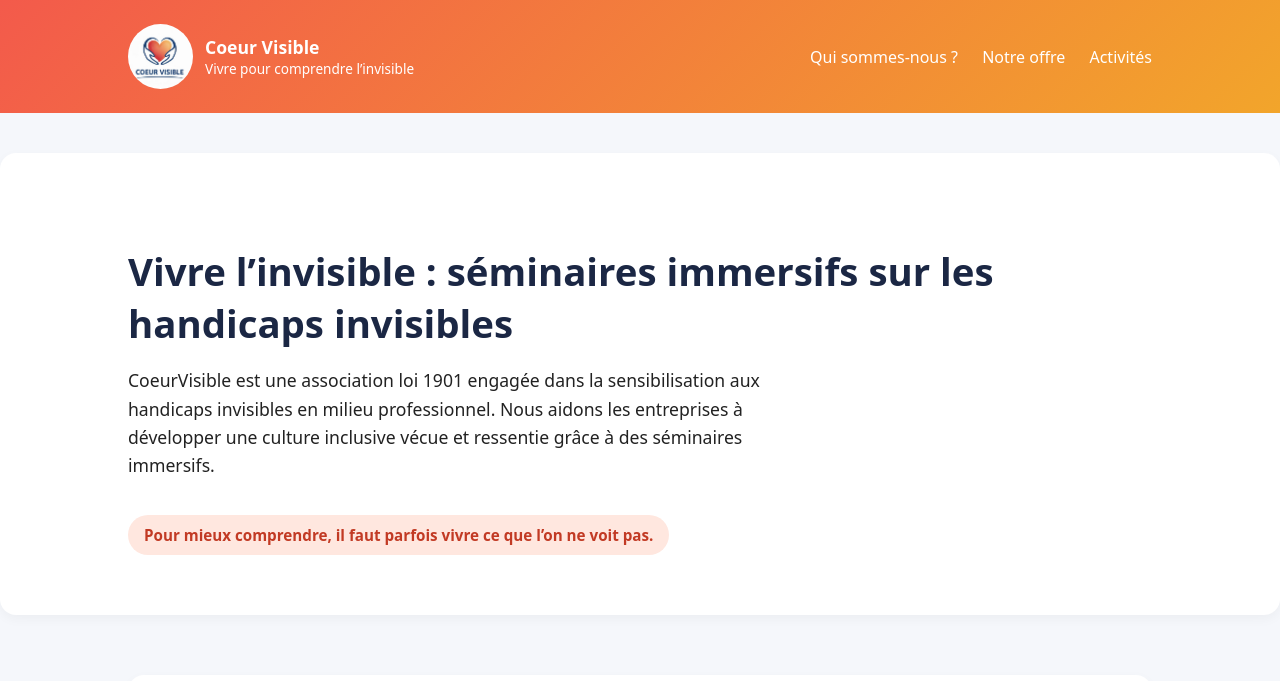
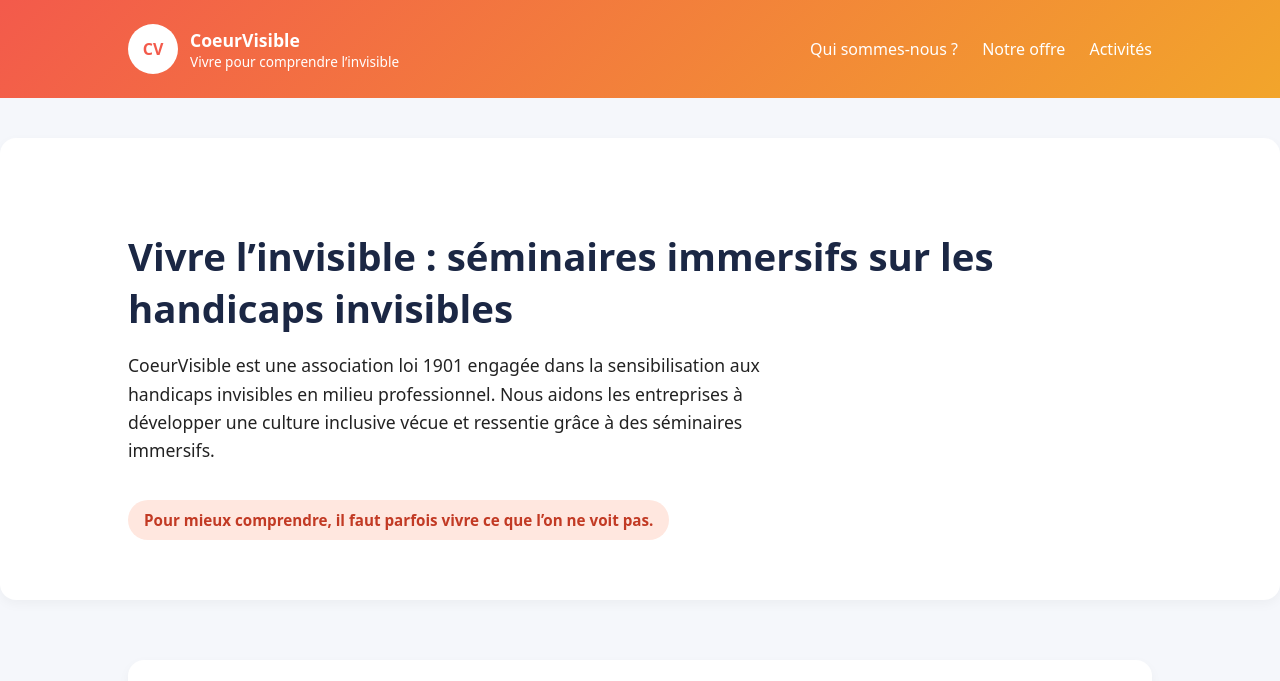
Before and after one commit to ariquelme11/coeurvisible, a plain HTML site: page index.html in a window 1280 px wide. Shown: the top 681 px of the page. Drawn offline with Linux system fonts and the light colour scheme.

Commit message:
Update index.html

```diff
--- a/index.html
+++ b/index.html
@@ -26,13 +26,6 @@
             display: flex;
             align-items: center;
             gap: 12px;
-}
-
-.logo-img {
-    width: 65px;
-    height: 65px;
-    border-radius: 50%;
-    object-fit: cover;
         }
 
         .logo-circle {
@@ -139,9 +132,9 @@
 
         <header>
             <div class="logo">
-      <img class="logo-img" src="Logo Coeur visible.png" alt="Logo CoeurVisible">
+                <div class="logo-circle">CV</div>
                 <div>
-            <div style="font-weight:700; font-size:1.1rem;">Coeur Visible</div>
+                    <div style="font-weight:700; font-size:1.1rem;">CoeurVisible</div>
                     <div style="font-size:0.85rem;">Vivre pour comprendre l’invisible</div>
                 </div>
             </div>
```
Lines whose indentation alone changed are shown as unchanged.
